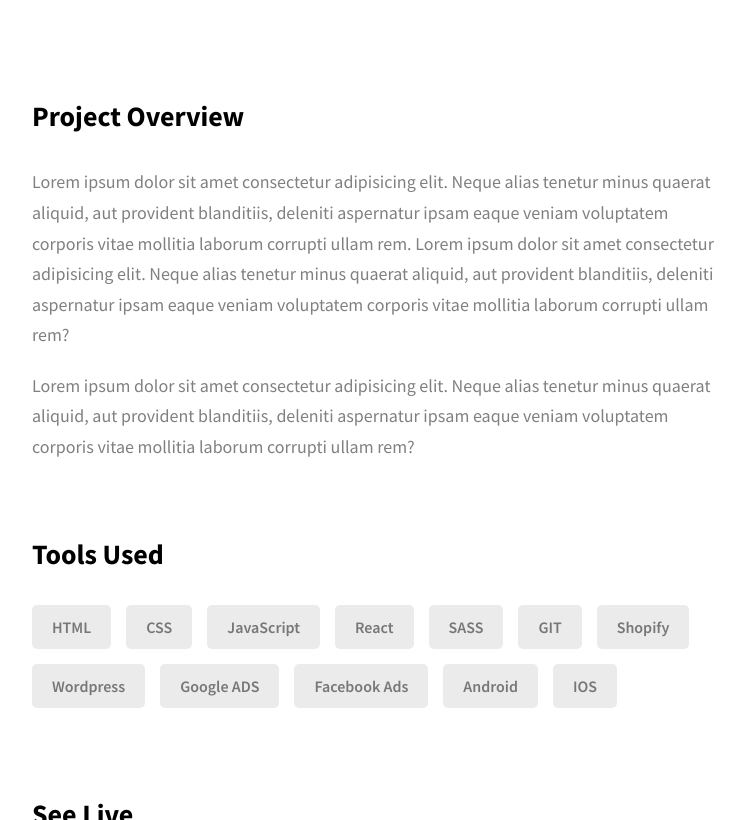
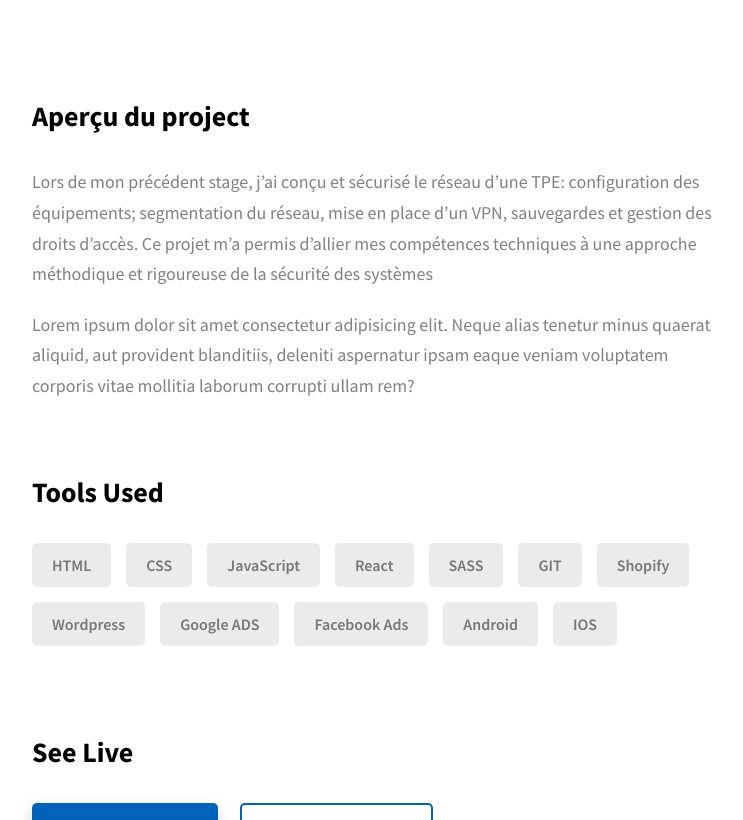
Before and after one commit to pinsourir/Portfolio, a website: page Dopefolio-main/project-1.html in a window 1280 px wide. Shown: the part 1310-2130 px from the top of the page, without its empty margins (258-1001 px from the left). Drawn offline with Linux system fonts and the light colour scheme.

Commit message:
Update project-1.html
stage

```diff
--- a/Dopefolio-main/project-1.html
+++ b/Dopefolio-main/project-1.html
@@ -27,7 +27,7 @@
               class="header__logo-img"
             />
           </div>
-          <span class="header__logo-sub">John Doe</span>
+          <span class="header__logo-sub">Elodie Jourdain</span>
         </div>
         <div class="header__main">
           <ul class="header__links">
@@ -109,16 +109,12 @@
           </div>
           <div class="project-details__content-main">
             <div class="project-details__desc">
-              <h3 class="project-details__content-title">Project Overview</h3>
+              <h3 class="project-details__content-title">Aperçu du project</h3>
               <p class="project-details__desc-para">
-                Lorem ipsum dolor sit amet consectetur adipisicing elit. Neque
-                alias tenetur minus quaerat aliquid, aut provident blanditiis,
-                deleniti aspernatur ipsam eaque veniam voluptatem corporis vitae
-                mollitia laborum corrupti ullam rem. Lorem ipsum dolor sit amet
-                consectetur adipisicing elit. Neque alias tenetur minus quaerat
-                aliquid, aut provident blanditiis, deleniti aspernatur ipsam
-                eaque veniam voluptatem corporis vitae mollitia laborum corrupti
-                ullam rem?
+                Lors de mon précédent stage, j’ai conçu et sécurisé le réseau d’une TPE: configuration des
+                équipements; segmentation du réseau, mise en place d’un VPN, sauvegardes et gestion des
+                droits d’accès. Ce projet m’a permis d’allier mes compétences techniques à une approche
+                méthodique et rigoureuse de la sécurité des systèmes
               </p>
               <p class="project-details__desc-para">
                 Lorem ipsum dolor sit amet consectetur adipisicing elit. Neque
```
